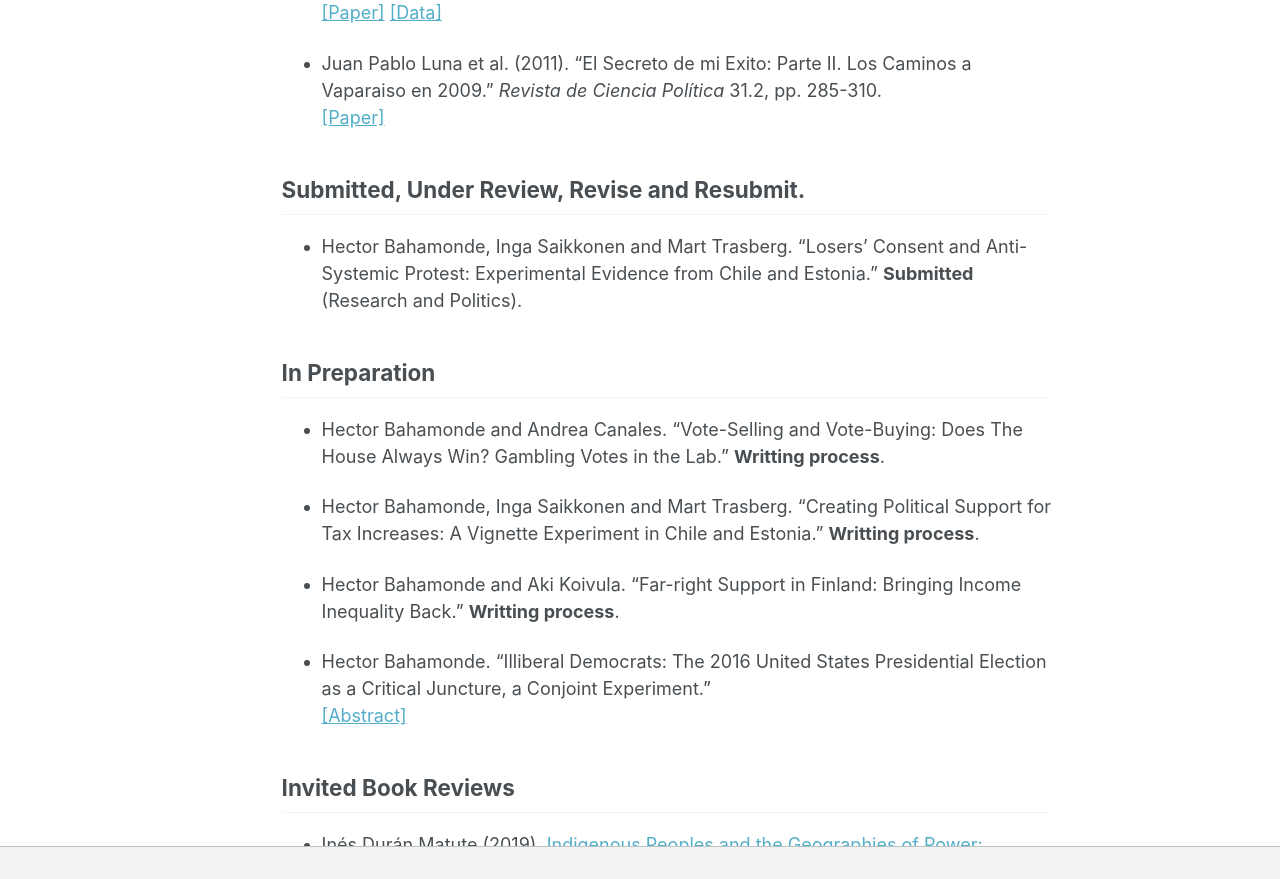
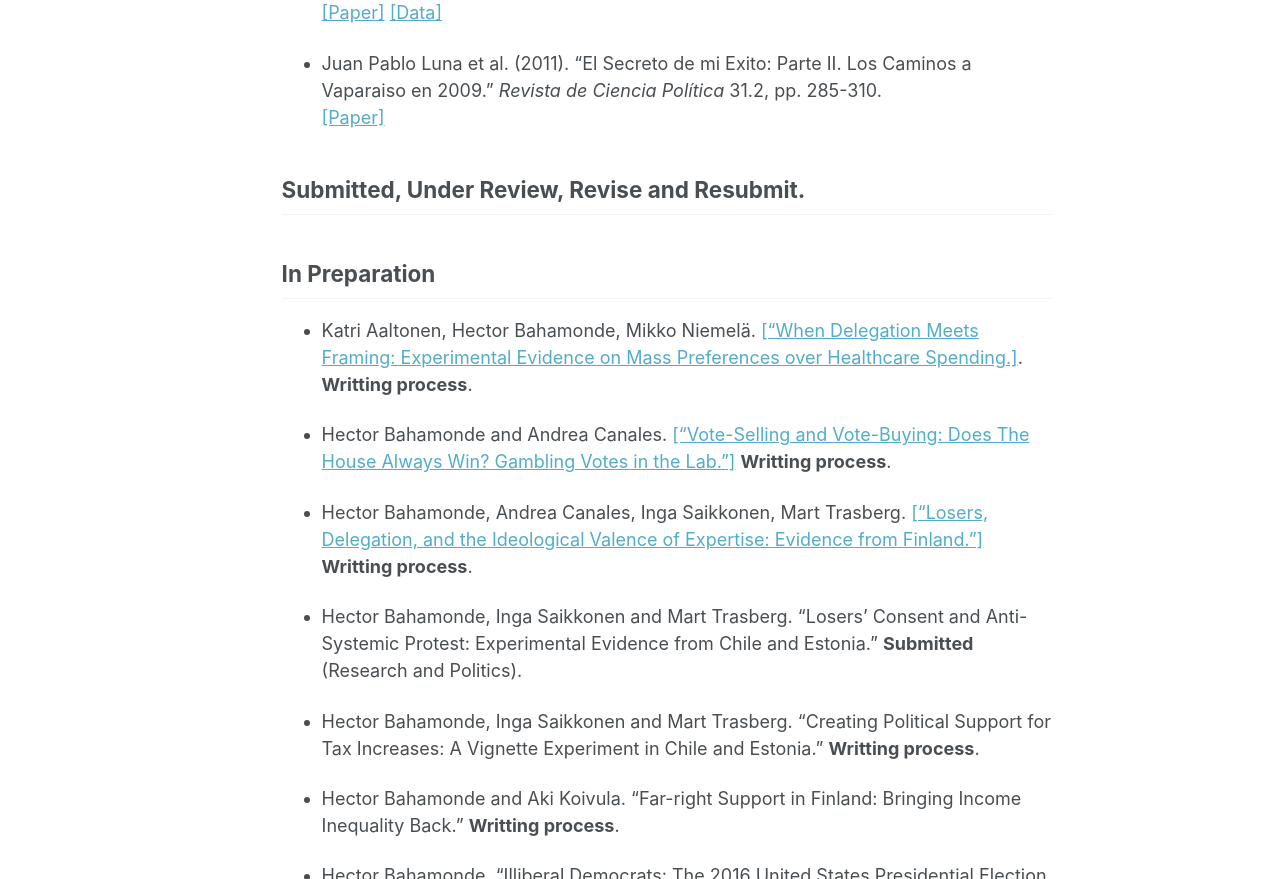
Before and after one commit to hbahamonde/hbahamonde.github.io, a Jekyll site: the page built from _pages/research.md, in a window 1280 px wide and 900 px high, scrolled down 791 px, cut to the strip 0-879 px from the top of the window. Built offline with Jekyll 4.4.1, drawn with Linux system fonts in a browser that asks for light colours.

Commit message:
new papers

```diff
--- a/_pages/research.md
+++ b/_pages/research.md
@@ -25,12 +25,19 @@ redirect_from:
 
 ## Submitted, Under Review, Revise and Resubmit.
 
-- Hector Bahamonde, Inga Saikkonen and Mart Trasberg. "Losers' Consent and Anti-Systemic Protest: Experimental Evidence from Chile and Estonia." **Submitted** (Research and Politics).
 
 ## In Preparation
 
 
-- Hector Bahamonde and Andrea Canales. "Vote-Selling and Vote-Buying: Does The House Always Win? Gambling Votes in the Lab." **Writting process**.
+- Katri Aaltonen, Hector Bahamonde, Mikko Niemelä. [["When Delegation Meets Framing: Experimental Evidence on Mass Preferences over Healthcare Spending.]](https://github.com/hbahamonde/Fimea/blob/main/Fimea_paper.pdf?raw=1). **Writting process**.
+
+- Hector Bahamonde and Andrea Canales. [["Vote-Selling and Vote-Buying: Does The House Always Win? Gambling Votes in the Lab."]](https://github.com/hbahamonde/Exp_Vote_Selling/raw/main/Vote_Selling_Bahamonde_Canales_Paper_2.pdf) **Writting process**.
+
+- Hector Bahamonde, Andrea Canales, Inga Saikkonen, Mart Trasberg. [["Losers, Delegation, and the Ideological Valence of
+Expertise: Evidence from Finland."]](https://raw.githubusercontent.com/hbahamonde/democratic_backsliding/main/2025/Dem_Backsliding_2.pdf) **Writting process**.
+
+- Hector Bahamonde, Inga Saikkonen and Mart Trasberg. "Losers' Consent and Anti-Systemic Protest: Experimental Evidence from Chile and Estonia." **Submitted** (Research and Politics).
+
 
 - Hector Bahamonde, Inga Saikkonen and Mart Trasberg. "Creating Political Support for Tax Increases: A Vignette Experiment in Chile and Estonia." **Writting process**.
 
```
Also changed, not shown: _pages/about.md (+1 -1 lines), _posts/2022-30-08-blog-post.md (+1 -0 lines).
